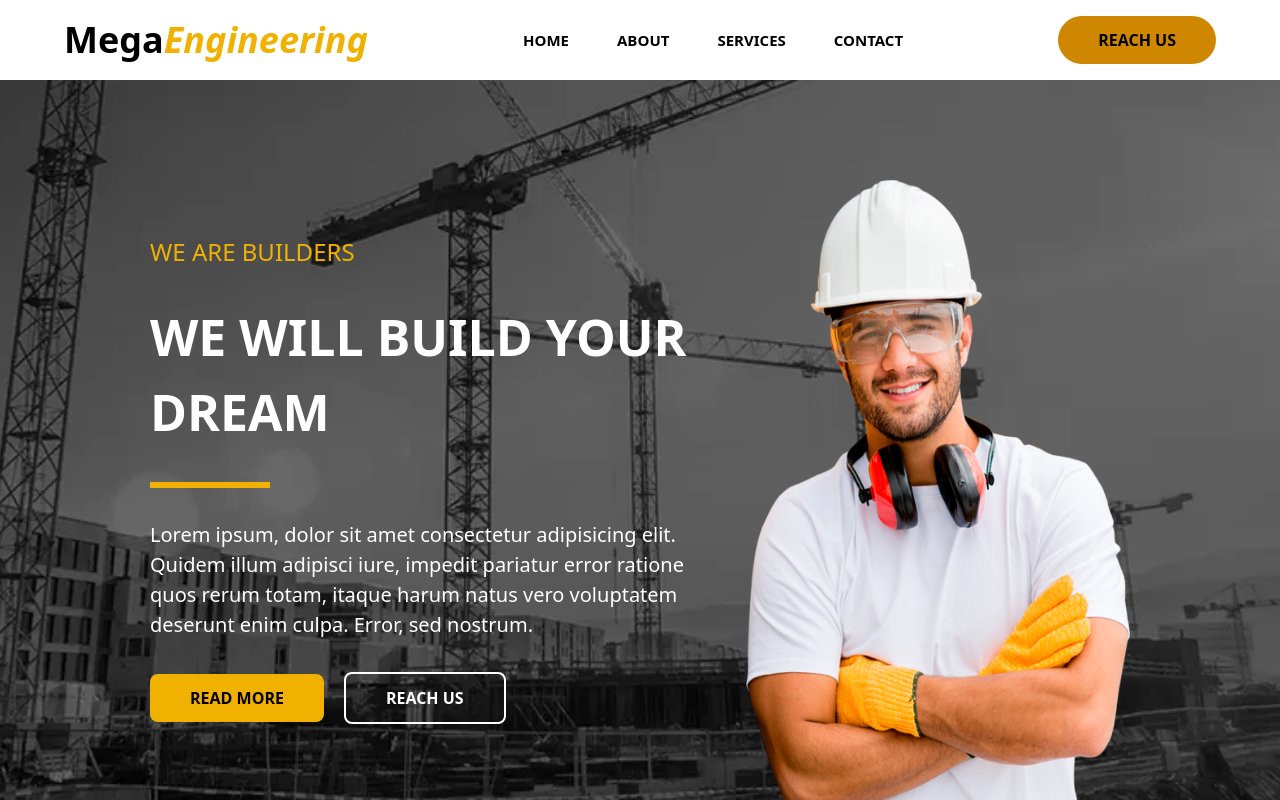
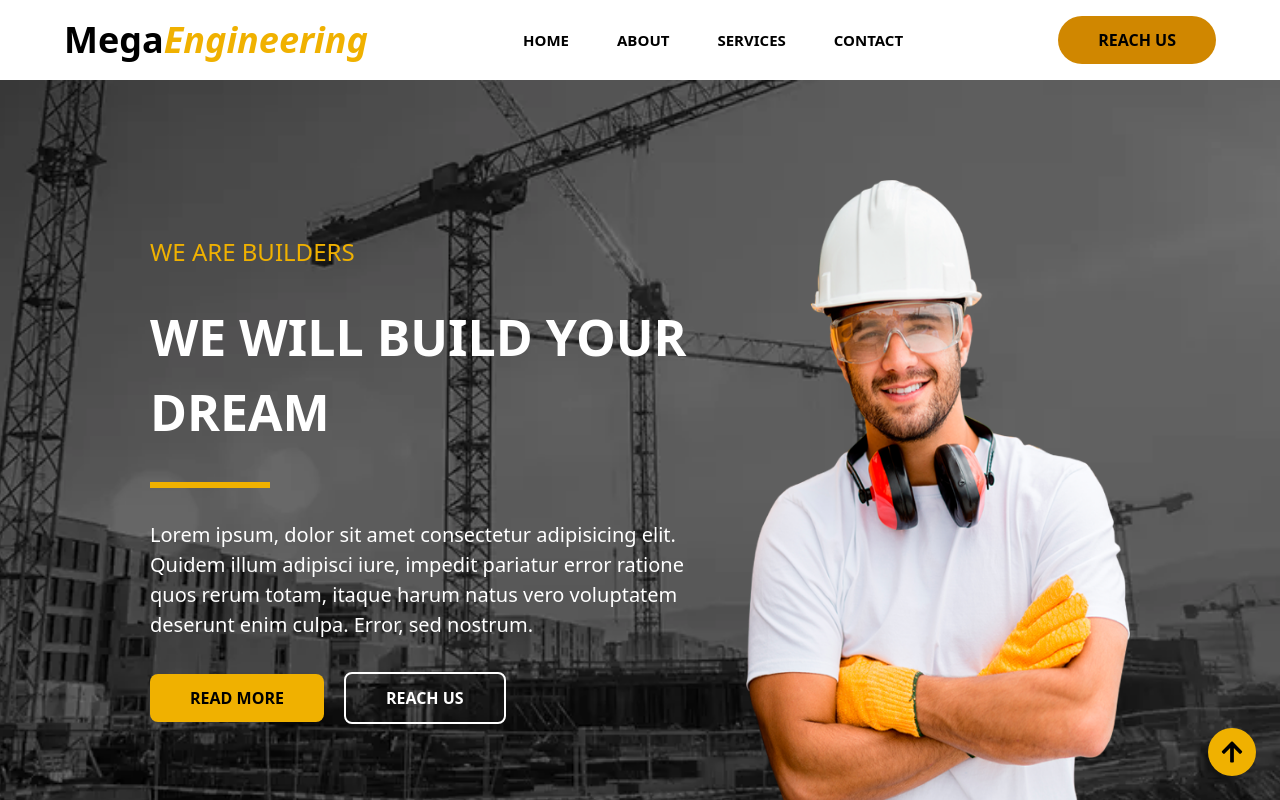
Before and after one commit to mr-Ayalk/mega_construction_company, a React (Vite) app: page / in a window 1280 px wide. Shown: the top 800 px of the page. Built offline with nearby package versions, Linux system fonts and the light colour scheme.

Commit message:
footer page completed

```diff
--- a/src/sections/Footer.jsx
+++ b/src/sections/Footer.jsx
@@ -1,8 +1,26 @@
 import React from "react";
-
+import { Link } from "react-scroll";
+import { FaArrowUp } from "react-icons/fa";
+import { FaCopyright } from "react-icons/fa6";
 const Footer = () => {
   return (
- <div className=""></div>
+    <>
+      <div className="bg-black text-white flex justify-center items-center gap-2 p-5 ">
+        <FaCopyright className="fill-yellow-500 lg:size-5 size-8" />
+        <p className="text-lg text-center ">
+          Copyright 2025 ,MEGA CONSTRUCTION,All Rights Reserved
+        </p>
+      </div>
+      {/* scroll to top button */}
+      <div
+        id="icon-box"
+        className="bg-yellow-500 text-black p-3 rounded-full hover:bg-black hover:text-white cursor-pointer fixed lg:bottom-6 right-6 bottom-6"
+      >
+        <Link to="home" spy={true} offset={-100} smooth={true}>
+          <FaArrowUp className="size-6" />
+        </Link>
+      </div>
+    </>
   );
 };
 
```
